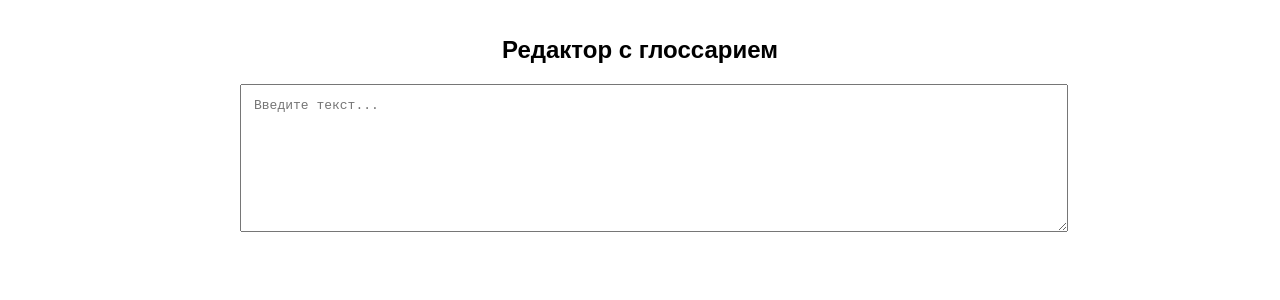
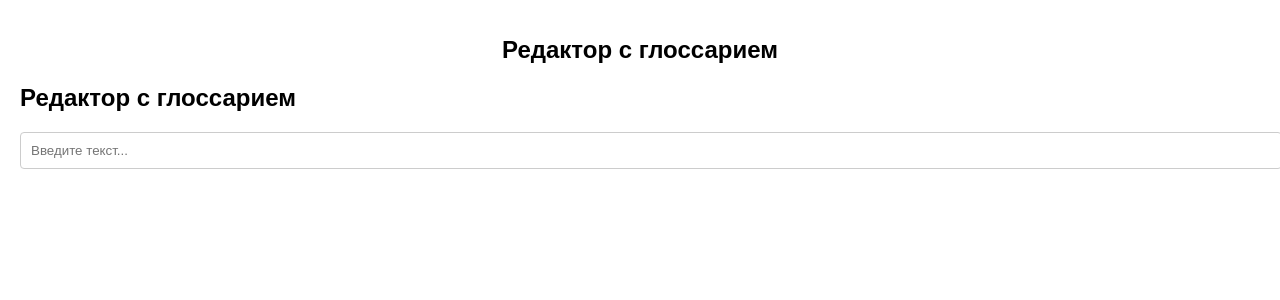
Before and after one commit to DmPd1980/glossary-editor, a React (Create React App) app: page / in a window 1280 px wide. Shown: the top 300 px of the page. Built offline with nearby package versions, Linux system fonts and the light colour scheme.

Commit message:
Update Editor.js

```diff
--- a/src/Editor.js
+++ b/src/Editor.js
@@ -1,36 +1,51 @@
-import React, { useState, useEffect } from 'react';
+import React from 'react';
 import { findGlossaryMatches } from './GlossaryService';
 
-export default function Editor() {
-  const [text, setText] = useState("");
-  const [matches, setMatches] = useState([]);
+const Editor = ({ glossary }) => {
+  const [inputValue, setInputValue] = React.useState('');
 
-  useEffect(() => {
-    const found = findGlossaryMatches(text);
-    setMatches(found);
-  }, [text]);
+  const handleInputChange = (event) => {
+    setInputValue(event.target.value);
+  };
+
+  const matchingTerms = findGlossaryMatches(inputValue, glossary);
 
   return (
-    <div style={{ maxWidth: "800px", margin: "auto" }}>
-      <textarea
-        value={text}
-        onChange={(e) => setText(e.target.value)}
-        rows={8}
-        style={{ width: "100%", padding: "1em", fontSize: "1em" }}
+    <div>
+      <h2>Редактор с глоссарием</h2>
+      <input
+        type="text"
         placeholder="Введите текст..."
+        value={inputValue}
+        onChange={handleInputChange}
+        style={{
+          width: "100%",
+          padding: "10px",
+          marginBottom: "10px",
+          border: "1px solid #ccc",
+          borderRadius: "4px",
+        }}
       />
-      <div style={{ marginTop: "1em" }}>
-        {matches.length > 0 && (
-          <div style={{ background: "#fff8dc", padding: "1em", borderRadius: "8px" }}>
-            <h4>Найденные термины:</h4>
-            <ul>
-              {matches.map((match, i) => (
-                <li key={i}><strong>{match.term}</strong>: {match.definition}</li>
-              ))}
-            </ul>
-          </div>
-        )}
-      </div>
+      {matchingTerms.length > 0 && (
+        <ul style={{ listStyleType: "none", padding: 0 }}>
+          {matchingTerms.map(term => (
+            <li
+              key={term.term}
+              style={{
+                backgroundColor: "#f9f9f9",
+                padding: "10px",
+                marginBottom: "5px",
+                border: "1px solid #ddd",
+                borderRadius: "4px",
+              }}
+            >
+              <strong>{term.term}:</strong> {term.definition}
+            </li>
+          ))}
+        </ul>
+      )}
     </div>
   );
-}
+};
+
+export default Editor;
```
